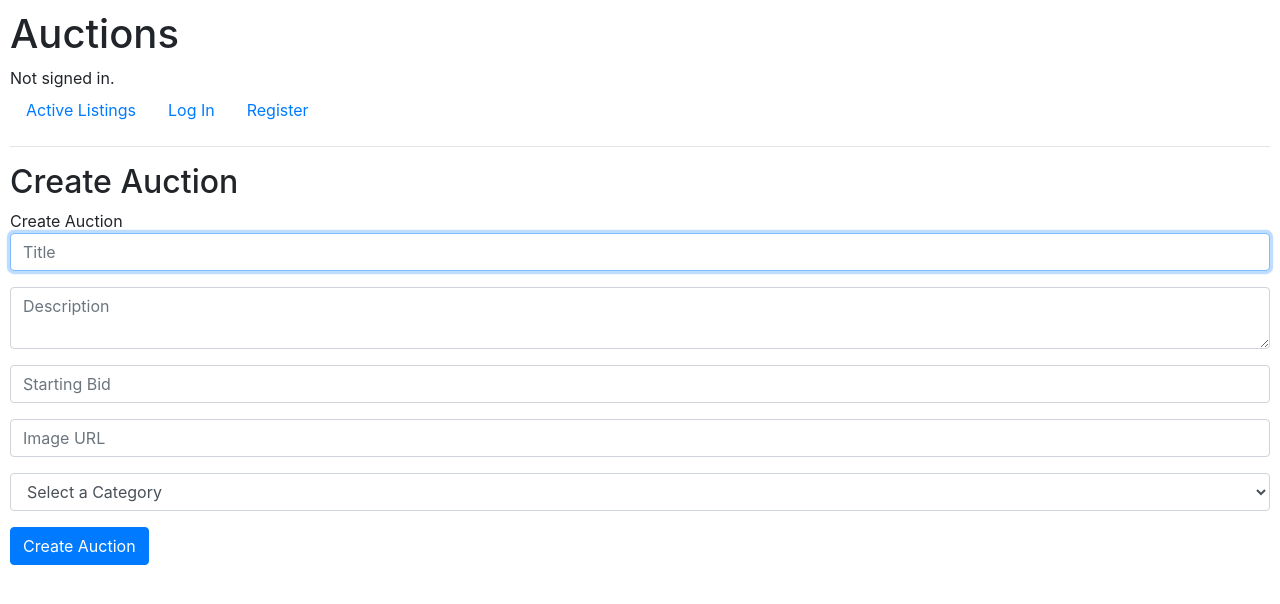
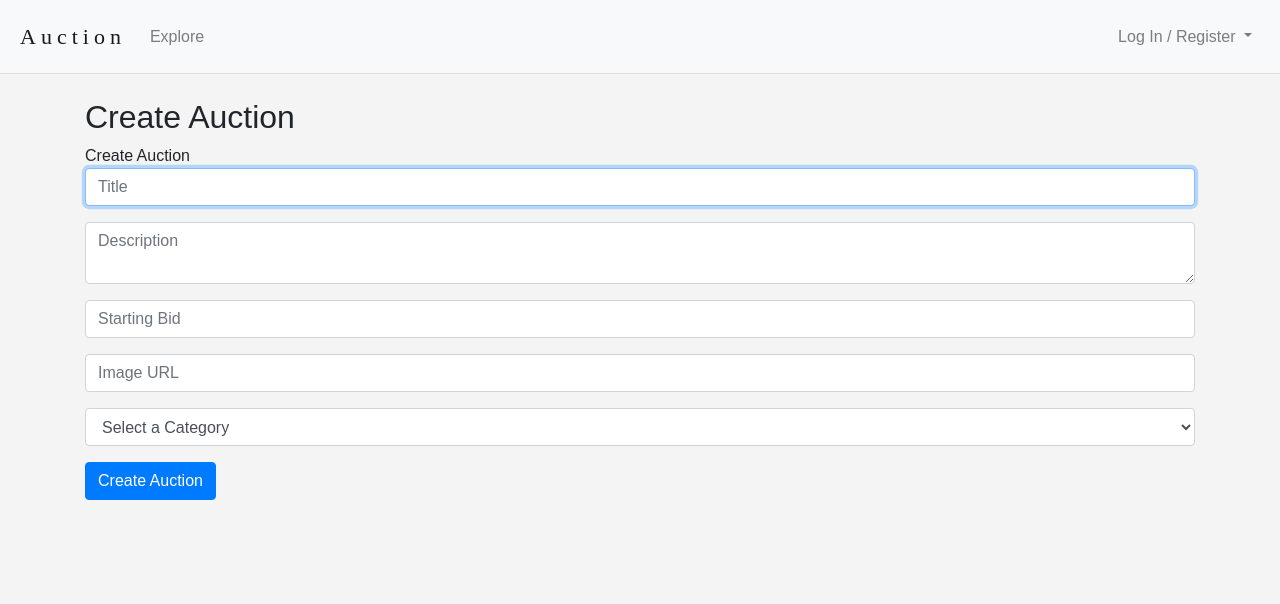
Before and after one commit to Gias-uddin-vuiya/commerce, a Django app: page /create in a window 1280 px wide. Shown: the top 604 px of the page. Run offline with Django 3.2, Linux system fonts and the light colour scheme; data comes from the database, SQL or seed files in the repository; both versions use the stored data as it was after the commit; some libraries are stand-ins or nearby versions.

Commit message:
add design to navbar

```diff
--- a/auctions/static/auctions/styles.css
+++ b/auctions/static/auctions/styles.css
@@ -1,3 +1,19 @@
 body {
-    padding: 10px;
+    margin: 0;
+    padding: 0;
+    font-family: Arial, sans-serif;
+    background-color: #f4f4f4;
+    box-sizing: border-box;
 }
+
+
+.navbar {
+    padding: 15px 20px;
+    border-bottom: 1px solid #ddd;
+}
+
+.navbar-brand {
+    font-family: auto;
+    font-size: 22px;
+    letter-spacing: 5px;
+}
--- a/auctions/templates/auctions/layout.html
+++ b/auctions/templates/auctions/layout.html
@@ -5,32 +5,38 @@
     <head>
         <title>{% block title %}Auctions{% endblock %}</title>
         <link rel="stylesheet" href="https://stackpath.bootstrapcdn.com/bootstrap/4.4.1/css/bootstrap.min.css" integrity="sha384-Vkoo8x4CGsO3+Hhxv8T/Q5PaXtkKtu6ug5TOeNV6gBiFeWPGFN9MuhOf23Q9Ifjh" crossorigin="anonymous">
+        <script src="https://cdn.jsdelivr.net/npm/bootstrap@5.3.0/dist/js/bootstrap.bundle.min.js"></script>
         <link href="{% static 'auctions/styles.css' %}" rel="stylesheet">
     </head>
     <body>
-        <h1>Auctions</h1>
-        <div>
-            {% if user.is_authenticated %}
-                Signed in as <strong>{{ user.username }}</strong>.
-            {% else %}
-                Not signed in.
-            {% endif %}
-        </div>
-        <ul class="nav">
+
+    <nav class="navbar navbar-expand-lg navbar-light bg-light">
+        <a class="navbar-brand" href="{% url 'index' %}">Auction</a>
+
+        <button class="navbar-toggler" type="button" data-toggle="collapse" data-target="#navbarNav"
+                aria-controls="navbarNav" aria-expanded="false" aria-label="Toggle navigation">
+            <span class="navbar-toggler-icon"></span>
+        </button>
+
+        <div class="collapse navbar-collapse" id="navbarNav">
+            <!-- Left side -->
+            <ul class="navbar-nav mr-auto">
                 <li class="nav-item">
-                <a class="nav-link" href="{% url 'index' %}">Active Listings</a>
+                    <a class="nav-link" href="{% url 'index' %}">Explore</a>
                 </li>
+            </ul>
+
+            <!-- Right side -->
+            <ul class="navbar-nav ml-auto">
                 {% if user.is_authenticated %}
                     <li class="nav-item">
                         <a class="nav-link" href="{% url 'watchlist' %}">Watchlist</a>
                     </li>
                     <li class="nav-item">
-                    <!-- i need to add id dinamically -->
                         <a class="nav-link" href="{% url 'close_auction' 1 %}">Close Auctions</a>
                     </li>
                     <li class="nav-item">
-
-                    <a class="nav-link" href="{% url 'categories'  %}">Categories</a>
+                        <a class="nav-link" href="{% url 'categories' %}">Categories</a>
                     </li>
                     <li class="nav-item">
                         <a class="nav-link" href="{% url 'create' %}">Create Auction</a>
@@ -39,16 +45,25 @@
                         <a class="nav-link" href="{% url 'logout' %}">Log Out</a>
                     </li>
                 {% else %}
-                <li class="nav-item">
-                    <a class="nav-link" href="{% url 'login' %}">Log In</a>
+                    <li class="nav-item dropdown">
+                        <a class="nav-link dropdown-toggle" href="#" id="navbarDropdown" role="button"
+                        data-bs-toggle="dropdown" aria-expanded="false">
+                            Log In / Register
+                        </a>
+                        <ul class="dropdown-menu" aria-labelledby="navbarDropdown">
+                            <li><a class="dropdown-item" href="{% url 'login' %}">Log In</a></li>
+                            <li><a class="dropdown-item" href="{% url 'register' %}">Register</a></li>
+                        </ul>
                     </li>
-                <li class="nav-item">
-                    <a class="nav-link" href="{% url 'register' %}">Register</a>
-                </li>
+
                 {% endif %}
             </ul>
-        <hr>
+        </div>
+    </nav>
+
+    <div class="container mt-4">
         {% block body %}
         {% endblock %}
+    </div>
     </body>
 </html>
```
Also changed, not shown: db.sqlite3. Lines whose indentation alone changed are shown as unchanged.
